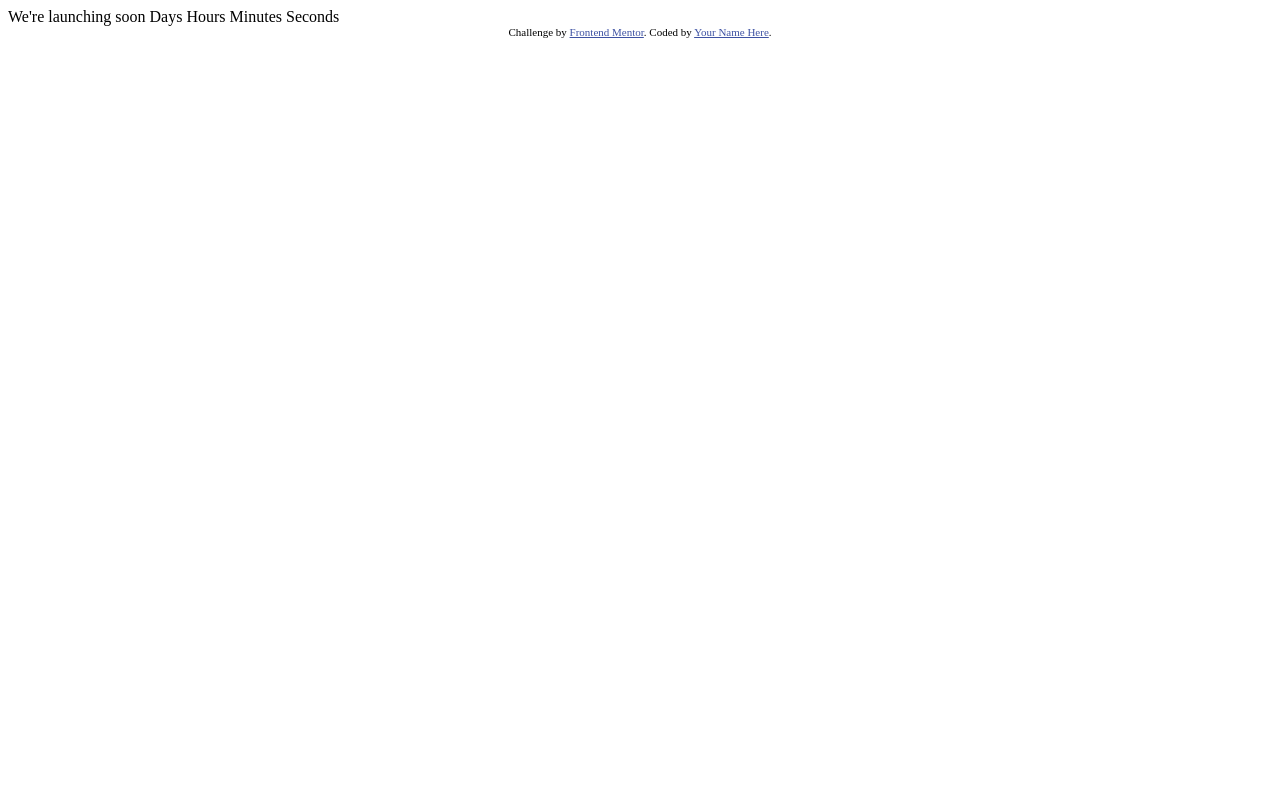
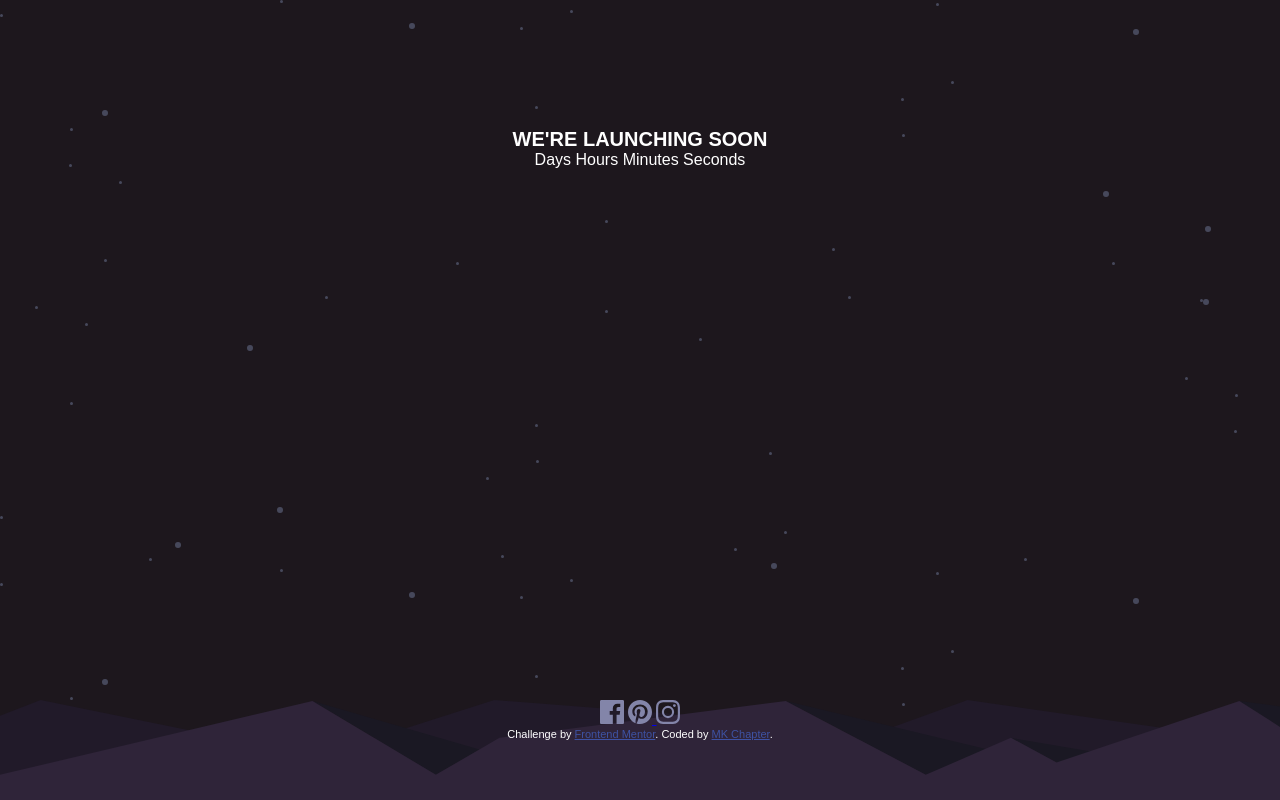
Before and after one commit to MK-Codecademy/CountdownApp, a plain HTML site: page index.html in a window 1280 px wide. Drawn offline with Linux system fonts and the light colour scheme.

Commit message:
page structure

```diff
--- a/index.html
+++ b/index.html
@@ -12,20 +12,39 @@
   <style>
     .attribution { font-size: 11px; text-align: center; }
     .attribution a { color: hsl(228, 45%, 44%); }
+    @import url('https://fonts.googleapis.com/css2?family=Red+Hat+Display:wght@700&display=swap');
   </style>
 </head>
+
+<!--Stylesheet-->
+<link rel="stylesheet" href="styles.css" />
+
 <body>
+  <h1>WE'RE LAUNCHING SOON</h1>
 
-  We're launching soon
-
-  Days
+  <p>Days
   Hours
   Minutes
-  Seconds
+  Seconds</p>
+</body>
 
-  <div class="attribution">
+
+
+  <!-- Footer social icons-->
+<footer>
+<section>
+  <div>
+  <a href="facebook"><svg xmlns="http://www.w3.org/2000/svg" width="24" height="24"><path fill="#8385A9" d="M22.675 0H1.325C.593 0 0 .593 0 1.325v21.351C0 23.407.593 24 1.325 24H12.82v-9.294H9.692v-3.622h3.128V8.413c0-3.1 1.893-4.788 4.659-4.788 1.325 0 2.463.099 2.795.143v3.24l-1.918.001c-1.504 0-1.795.715-1.795 1.763v2.313h3.587l-.467 3.622h-3.12V24h6.116c.73 0 1.323-.593 1.323-1.325V1.325C24 .593 23.407 0 22.675 0z"/></svg></a>
+  <a href="pinterest"><svg xmlns="http://www.w3.org/2000/svg" width="24" height="24"><path fill="#8385A9" d="M12 0C5.373 0 0 5.372 0 12c0 5.084 3.163 9.426 7.627 11.174-.105-.949-.2-2.405.042-3.441.218-.937 1.407-5.965 1.407-5.965s-.359-.719-.359-1.782c0-1.668.967-2.914 2.171-2.914 1.023 0 1.518.769 1.518 1.69 0 1.029-.655 2.568-.994 3.995-.283 1.194.599 2.169 1.777 2.169 2.133 0 3.772-2.249 3.772-5.495 0-2.873-2.064-4.882-5.012-4.882-3.414 0-5.418 2.561-5.418 5.207 0 1.031.397 2.138.893 2.738a.36.36 0 01.083.345l-.333 1.36c-.053.22-.174.267-.402.161-1.499-.698-2.436-2.889-2.436-4.649 0-3.785 2.75-7.262 7.929-7.262 4.163 0 7.398 2.967 7.398 6.931 0 4.136-2.607 7.464-6.227 7.464-1.216 0-2.359-.631-2.75-1.378l-.748 2.853c-.271 1.043-1.002 2.35-1.492 3.146C9.57 23.812 10.763 24 12 24c6.627 0 12-5.373 12-12 0-6.628-5.373-12-12-12z"/></svg>
+  <a href="instagram"><svg xmlns="http://www.w3.org/2000/svg" width="24" height="24"><path fill="#8385A9" d="M12 2.163c3.204 0 3.584.012 4.85.07 3.252.148 4.771 1.691 4.919 4.919.058 1.265.069 1.645.069 4.849 0 3.205-.012 3.584-.069 4.849-.149 3.225-1.664 4.771-4.919 4.919-1.266.058-1.644.07-4.85.07-3.204 0-3.584-.012-4.849-.07-3.26-.149-4.771-1.699-4.919-4.92-.058-1.265-.07-1.644-.07-4.849 0-3.204.013-3.583.07-4.849.149-3.227 1.664-4.771 4.919-4.919 1.266-.057 1.645-.069 4.849-.069zM12 0C8.741 0 8.333.014 7.053.072 2.695.272.273 2.69.073 7.052.014 8.333 0 8.741 0 12c0 3.259.014 3.668.072 4.948.2 4.358 2.618 6.78 6.98 6.98C8.333 23.986 8.741 24 12 24c3.259 0 3.668-.014 4.948-.072 4.354-.2 6.782-2.618 6.979-6.98.059-1.28.073-1.689.073-4.948 0-3.259-.014-3.667-.072-4.947-.196-4.354-2.617-6.78-6.979-6.98C15.668.014 15.259 0 12 0zm0 5.838a6.162 6.162 0 100 12.324 6.162 6.162 0 000-12.324zM12 16a4 4 0 110-8 4 4 0 010 8zm6.406-11.845a1.44 1.44 0 100 2.881 1.44 1.44 0 000-2.881z"/></svg></a>
+</div>
+</section>
+
+
+<div class="attribution">
     Challenge by <a href="https://www.frontendmentor.io?ref=challenge" target="_blank">Frontend Mentor</a>.
-    Coded by <a href="#">Your Name Here</a>.
-  </div>
-</body>
+    Coded by <a href="#">MK Chapter</a>.
+</div>
+
+</footer>
 </html>
--- /dev/null
+++ b/styles.css
@@ -0,0 +1,58 @@
+/*Global styles*/
+* {
+    margin: 0;
+    padding: 0;
+    -webkit-box-sizing: border-box;
+    box-sizing: border-box;
+  }
+
+html {
+    width: 100%;
+    height: 100%;
+    display: table;
+    background-color: rgb(29, 23, 29);
+    background-image: url("./images/bg-stars.svg");
+    background-size: auto;
+    scroll-behavior: smooth;
+}
+
+@import url(https://fonts.google.com/specimen/Red+Hat+Text);
+
+body {
+    font-family: 'Red Hat Display', sans-serif;
+    font-size;: 14px;
+    color: white;
+    text-align: center;
+    min-height: 100vh;
+    display: flex;
+    flex-direction: column;
+}
+
+h1 {
+    padding-top: 10%;
+    font-size: 20px;
+    font-weight: 700;
+  }
+
+/* Colours */
+:root {
+--grayish-blue: hsl(237, 18%, 59%);
+--soft-red: hsl(345, 95%, 68%);
+--dark-desaturated blue: hsl(236, 21%, 26%);
+--very-dark-blue: hsl(235, 16%, 14%);
+--very-dark-blue: hsl(234, 17%, 12%);
+--white-text: hsl(0, 0%, 100%);
+}
+
+/* Footer*/
+footer {
+    height: 100px;
+    margin-top: auto;
+    background-image: url("images/pattern-hills.svg");
+    background-size: cover;
+    text-align: center;
+    vertical-align: bottom;
+}
+
+
+/* Social icons*/
```
